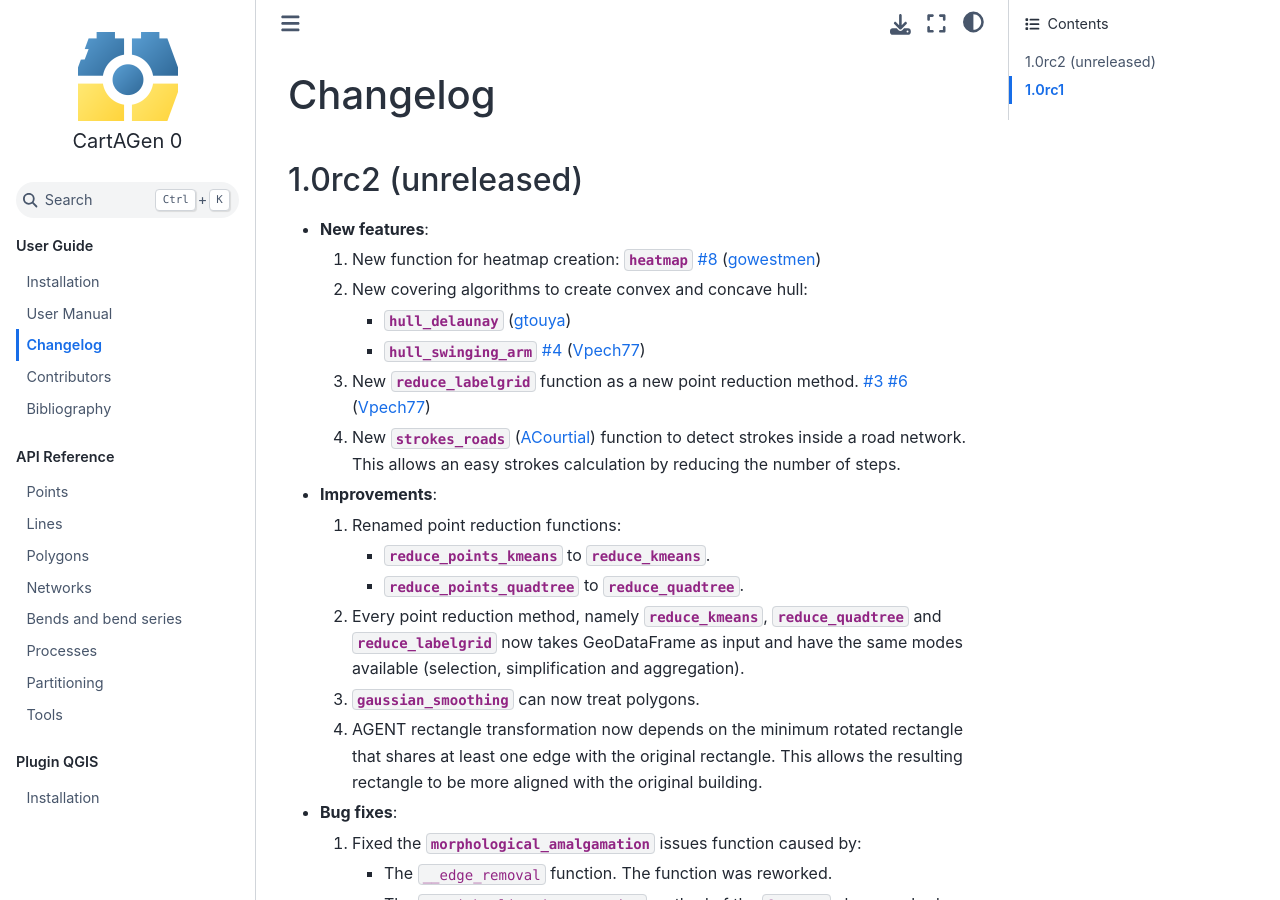
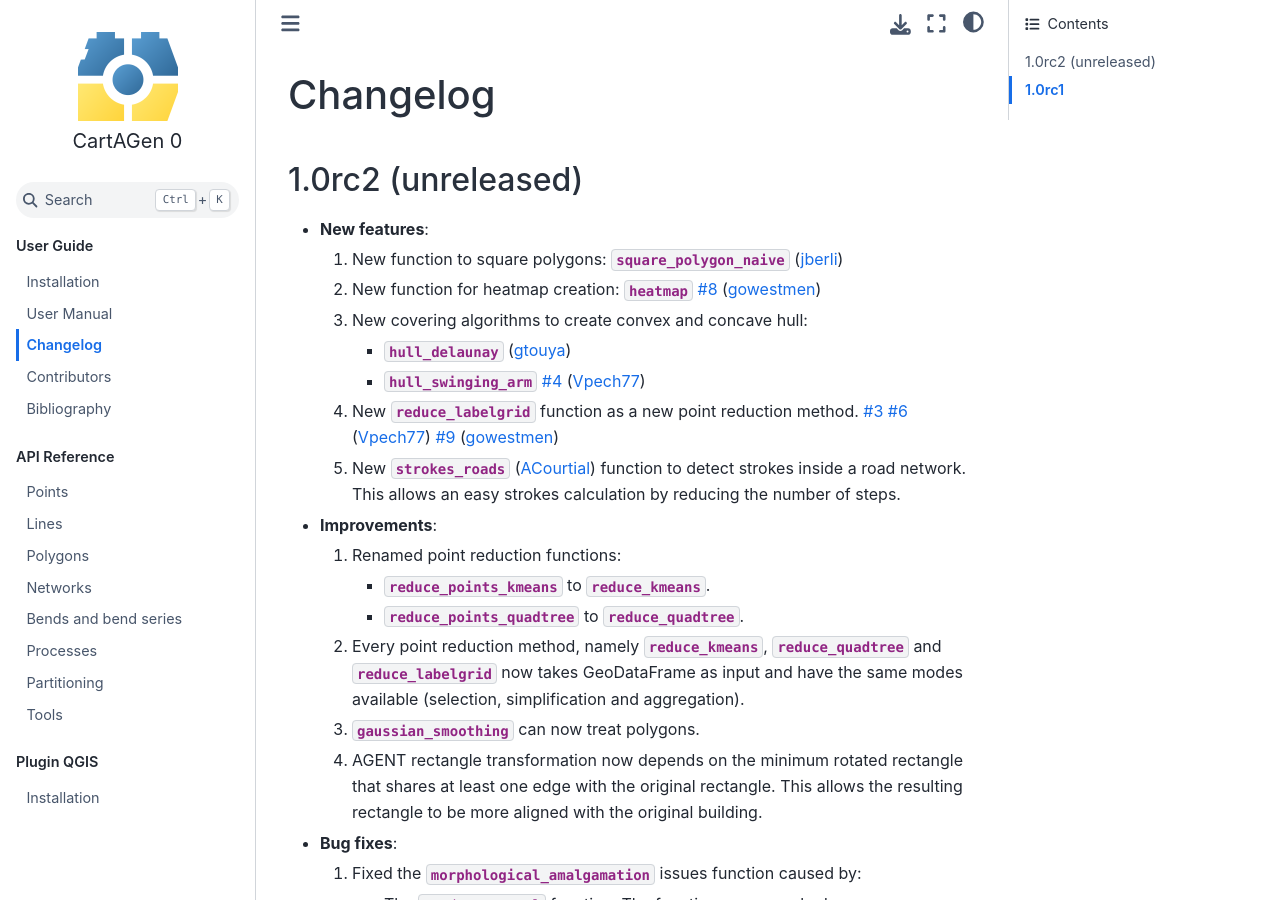
Before and after one commit to LostInZoom/cartagen, a Sphinx documentation site: the page built from docs/changelog.rst, in a window 1280 px wide and 900 px high. Built offline with Sphinx 7.4.7 and the Sphinx Book theme 1.1.4, drawn with Linux system fonts in a browser that asks for light colours.

Commit message:
changelog update

```diff
--- a/docs/changelog.rst
+++ b/docs/changelog.rst
@@ -8,6 +8,8 @@ Changelog
 
 - **New features**:
 
+  #. New function to square polygons: :func:`square_polygon_naive <cartagen.square_polygon_naive>` (:user:`jberli`)
+
   #. New function for heatmap creation: :func:`heatmap <cartagen.heatmap>` :pr:`8` (:user:`gowestmen`)
 
   #. New covering algorithms to create convex and concave hull:
@@ -16,7 +18,7 @@ Changelog
      - :func:`hull_swinging_arm <cartagen.hull_swinging_arm>` :pr:`4` (:user:`Vpech77`)
 
   #. New :func:`reduce_labelgrid <cartagen.reduce_labelgrid>` function as a new point reduction method.
-     :pr:`3` :pr:`6` (:user:`Vpech77`)
+     :pr:`3` :pr:`6` (:user:`Vpech77`) :pr:`9` (:user:`gowestmen`)
 
   #. New :func:`strokes_roads <cartagen.strokes_roads>` (:user:`ACourtial`) function to detect strokes inside a road network.
      This allows an easy strokes calculation by reducing the number of steps.
```
